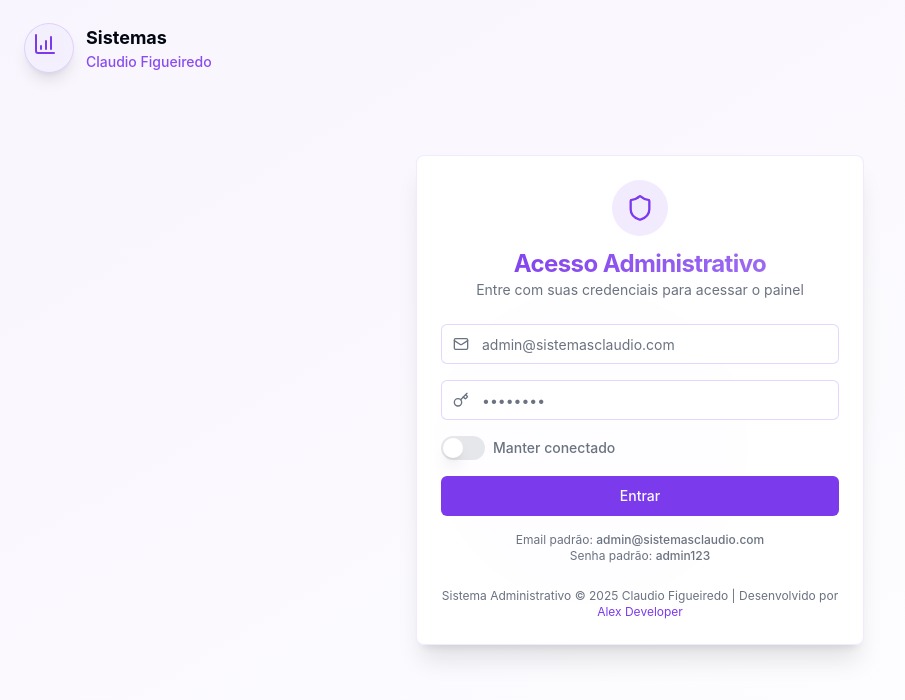
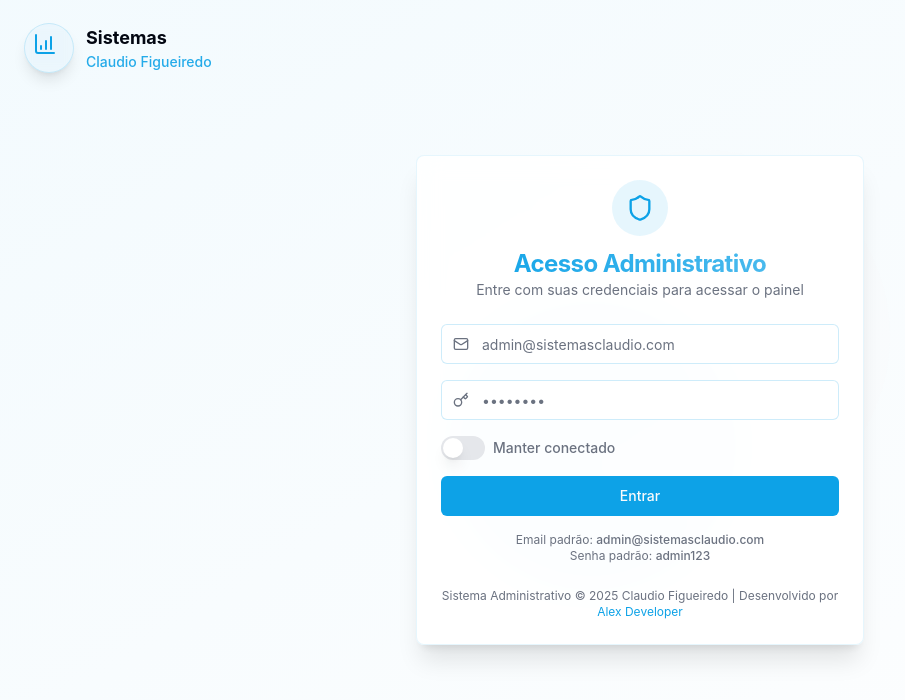
Before and after one commit to developeragencia/secure-bridge-connect, a React (Vite) app: page /login in a window 1280 px wide. Shown: the top 700 px of the page, without its empty margins (0-905 px from the left). Built offline with nearby package versions, Linux system fonts and the light colour scheme.

Commit message:
Change site color
Change the site's color.

```diff
--- a/src/components/admin/site-editor/AppearanceSettings.tsx
+++ b/src/components/admin/site-editor/AppearanceSettings.tsx
@@ -11,7 +11,7 @@ import { Loader2, Check, Image } from 'lucide-react';
 const AppearanceSettings = () => {
   const { toast } = useToast();
   const [isLoading, setIsLoading] = useState(false);
-  const [primaryColor, setPrimaryColor] = useState('#6E59A5');
+  const [primaryColor, setPrimaryColor] = useState('#1EAEDB');
   const [logoUrl, setLogoUrl] = useState('/favicon.svg');
   const [faviconUrl, setFaviconUrl] = useState('/favicon.ico');
 
--- a/src/index.css
+++ b/src/index.css
@@ -10,7 +10,7 @@
     --card-foreground: 224 71.4% 4.1%;
     --popover: 0 0% 100%;
     --popover-foreground: 224 71.4% 4.1%;
-    --primary: 262.1 83.3% 57.8%;
+    --primary: 199 89% 48%;
     --primary-foreground: 210 20% 98%;
     --secondary: 220 14.3% 95.9%;
     --secondary-foreground: 220.9 39.3% 11%;
@@ -22,7 +22,7 @@
     --destructive-foreground: 210 20% 98%;
     --border: 220 13% 91%;
     --input: 220 13% 91%;
-    --ring: 262.1 83.3% 57.8%;
+    --ring: 199 89% 48%;
     --radius: 0.5rem;
   }
 
@@ -33,7 +33,7 @@
     --card-foreground: 210 20% 98%;
     --popover: 224 71.4% 4.1%;
     --popover-foreground: 210 20% 98%;
-    --primary: 263.4 70% 50.4%;
+    --primary: 199 70% 40%;
     --primary-foreground: 210 20% 98%;
     --secondary: 215 27.9% 16.9%;
     --secondary-foreground: 210 20% 98%;
@@ -45,7 +45,7 @@
     --destructive-foreground: 210 20% 98%;
     --border: 215 27.9% 16.9%;
     --input: 215 27.9% 16.9%;
-    --ring: 263.4 70% 50.4%;
+    --ring: 199 70% 40%;
   }
 }
 
```
